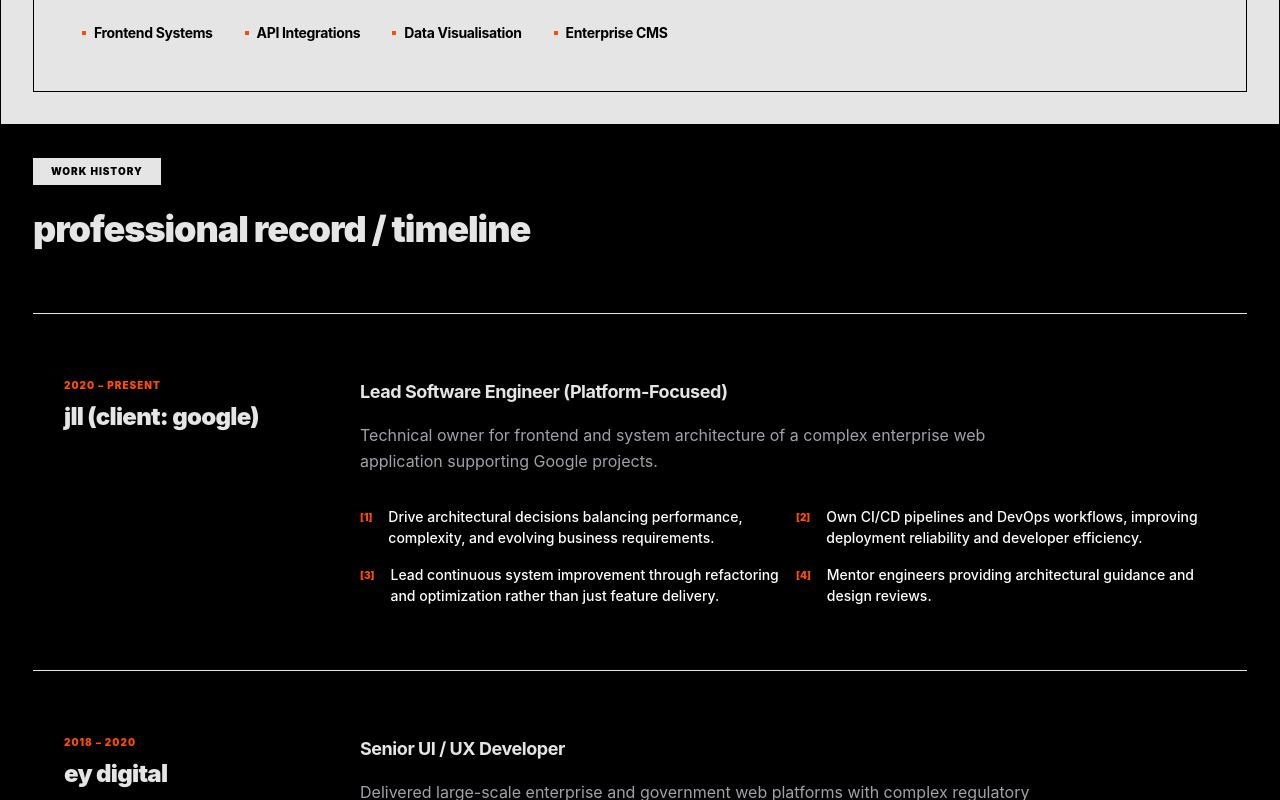
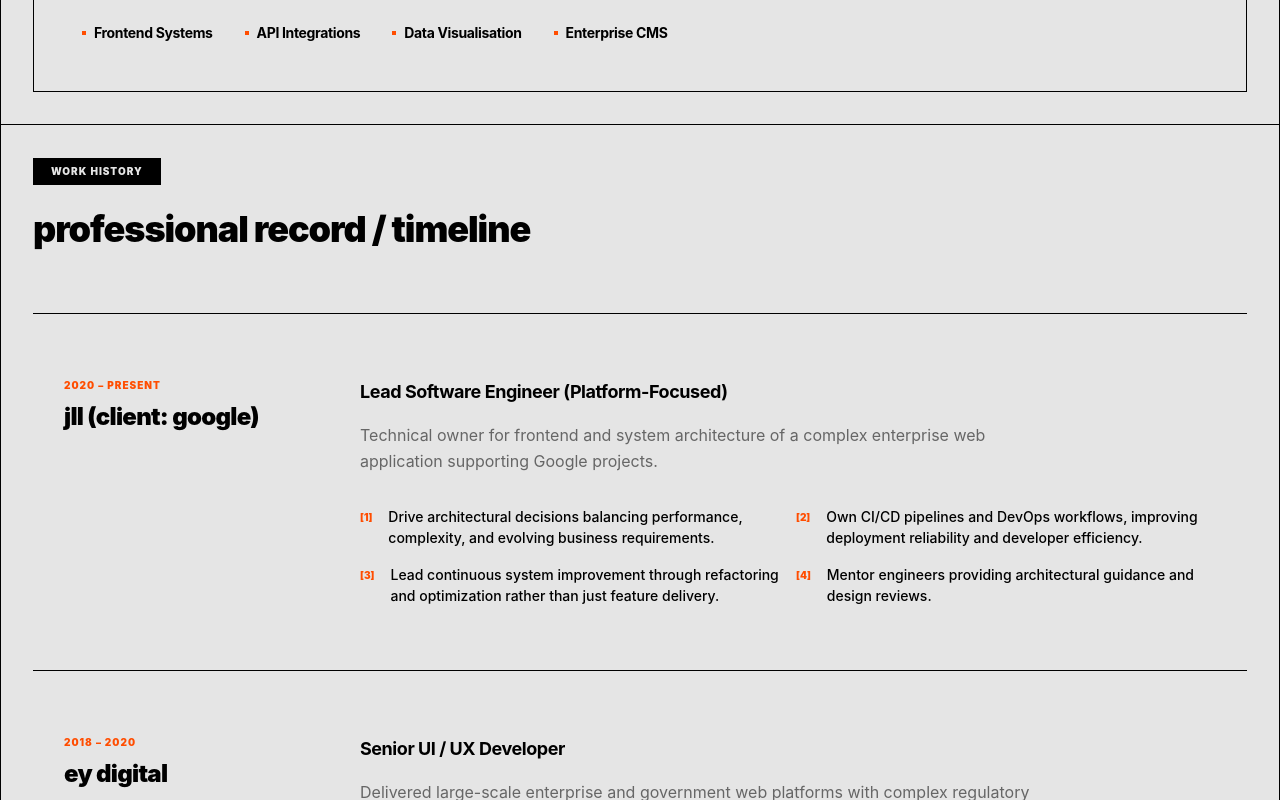
Before and after one commit to decodez/decodez.github.io, a React (Vite) app: page / in a window 1280 px wide. Shown: the part 1420-2220 px from the top of the page. Built offline with nearby package versions, Linux system fonts and the light colour scheme.

Commit message:
fix: resolve theme inversion in work history section

```diff
--- a/src/app/routes/home.tsx
+++ b/src/app/routes/home.tsx
@@ -170,17 +170,17 @@ export default function Home() {
       </section>
 
       {/* Work History Section */}
-      <section id="work" className="te-grid-item col-span-full scroll-mt-14 pt-24 pb-32 bg-[var(--text-primary)] text-[var(--bg-color)]">
+      <section id="work" className="te-grid-item col-span-full scroll-mt-14 pt-24 pb-32">
         <div className="mb-16">
-          <div className="inline-block border-2 border-[var(--bg-color)] px-4 py-1 mb-6 text-[10px] font-black uppercase tracking-widest bg-[var(--bg-color)] text-[var(--text-primary)]">
+          <div className="inline-block border-2 border-[var(--border-color)] px-4 py-1 mb-6 text-[10px] font-black uppercase tracking-widest bg-[var(--text-primary)] text-[var(--bg-color)]">
             work history
           </div>
           <h2 className="text-4xl font-black tracking-tighter mb-4">professional record / timeline</h2>
         </div>
 
-        <div className="space-y-0 border-t border-[var(--bg-color)]">
+        <div className="space-y-0 border-t border-[var(--border-color)]">
           {WORK_HISTORY.map((job, index) => (
-            <div key={index} className="border-b border-[var(--bg-color)] py-16 group hover:bg-[#ffffff]/5 transition-colors px-4 sm:px-0">
+            <div key={index} className="border-b border-[var(--border-color)] py-16 group hover:bg-[var(--text-primary)]/5 transition-colors px-4 sm:px-0">
               <div className="grid md:grid-cols-12 gap-8 max-w-6xl mx-auto">
                 <div className="md:col-span-3">
                   <div className="text-[10px] font-black uppercase tracking-widest text-[#ff4d00] mb-2">{job.dates}</div>
@@ -188,12 +188,12 @@ export default function Home() {
                 </div>
                 <div className="md:col-span-9">
                   <div className="text-lg font-bold tracking-tight mb-4">{job.role}</div>
-                  <p className="text-md text-[#a1a1aa] mb-8 leading-relaxed max-w-2xl">{job.description}</p>
+                  <p className="text-md text-[var(--text-muted)] mb-8 leading-relaxed max-w-2xl">{job.description}</p>
                   <div className="grid sm:grid-cols-2 gap-4">
                     {job.achievements.map((item, i) => (
                       <div key={i} className="flex gap-4">
                         <span className="text-[10px] text-[#ff4d00] font-black mt-1">[{i + 1}]</span>
-                        <p className="text-sm text-[#ffffff] font-medium leading-normal">{item}</p>
+                        <p className="text-sm text-[var(--text-primary)] font-medium leading-normal">{item}</p>
                       </div>
                     ))}
                   </div>
```
